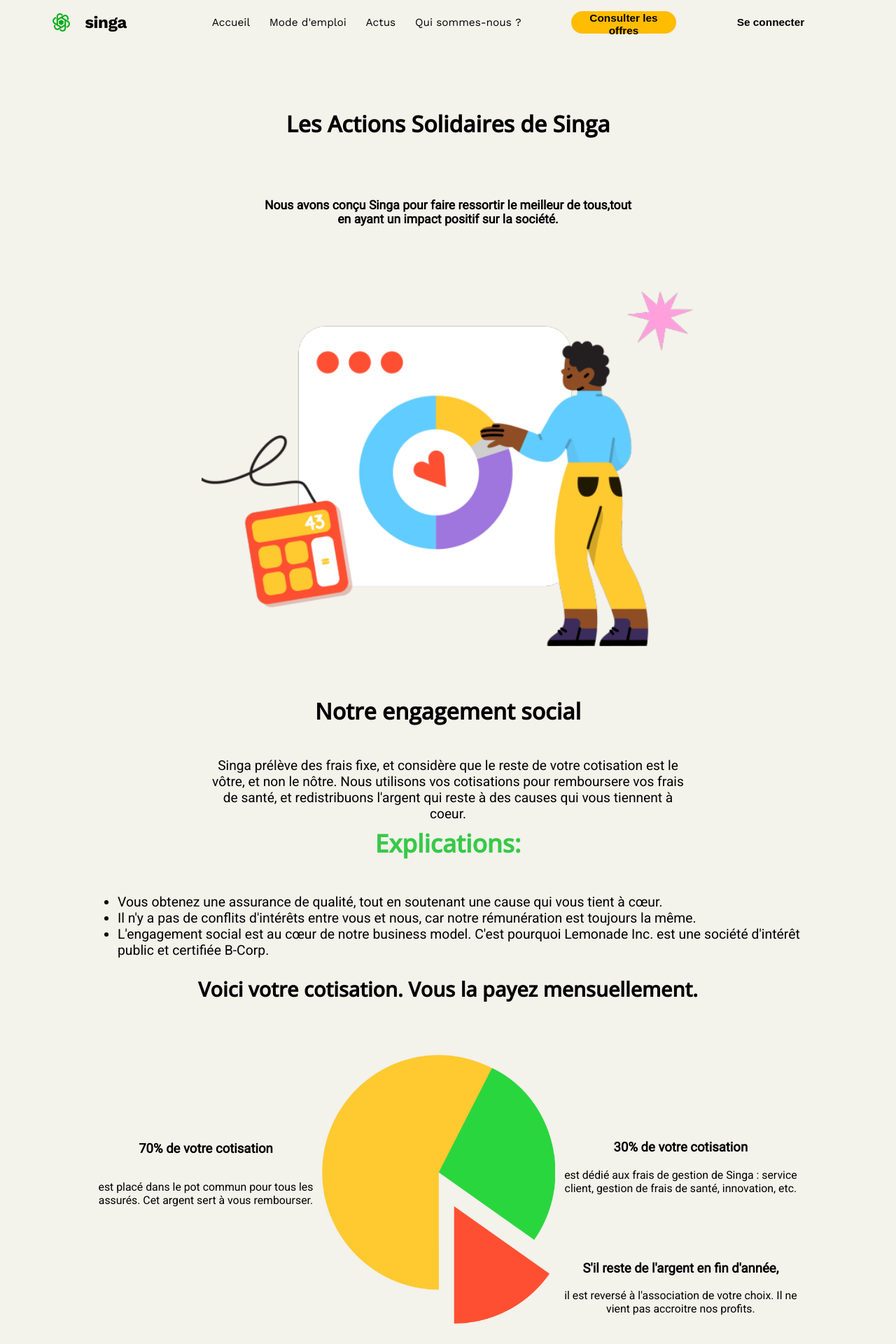
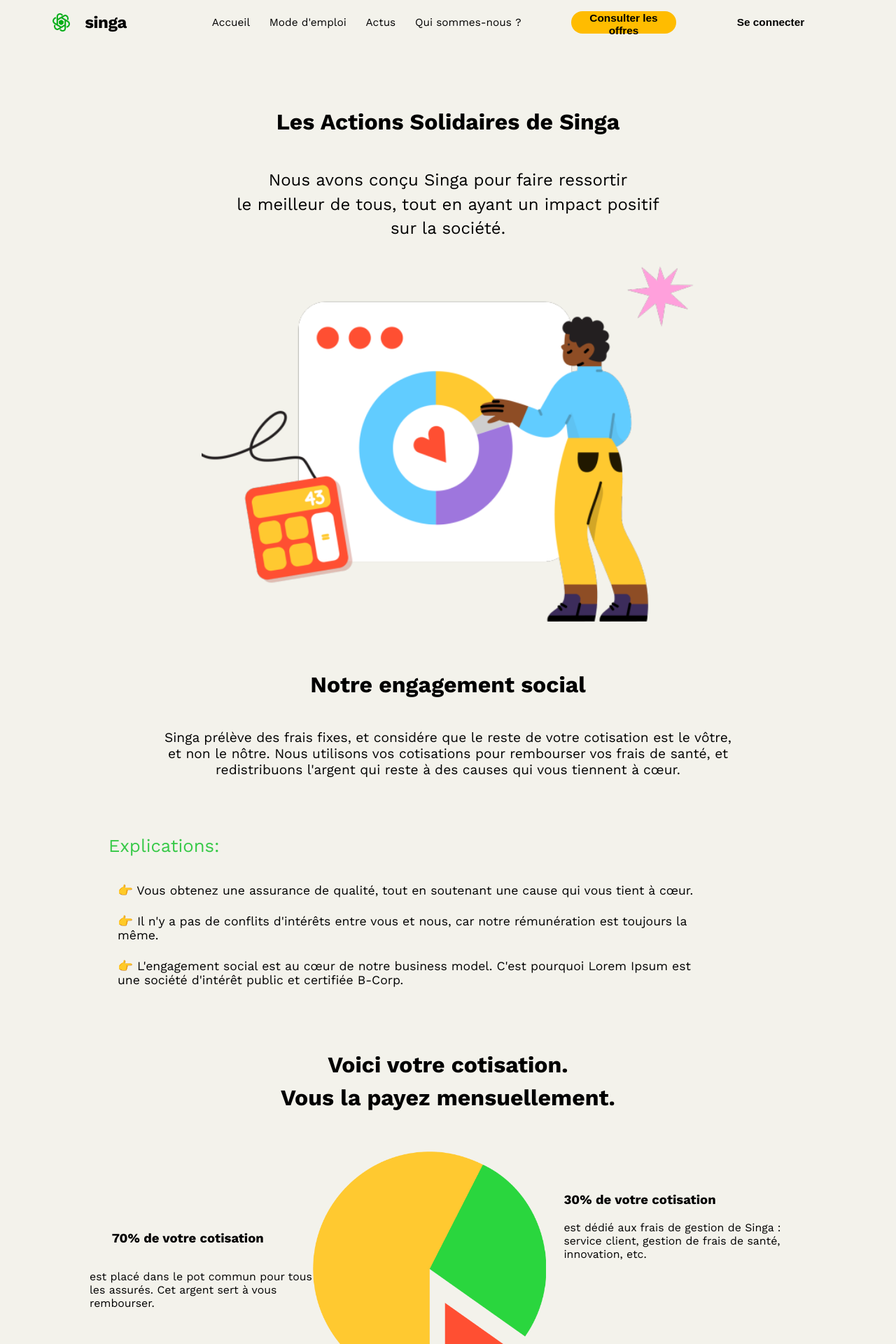
Before and after one commit to WildCodeSchool/paris-0921-project3-my-singa-assurance, a React (Vite) app: page /actus in a window 1280 px wide. Shown: the top 1920 px of the page at 70% size. Built offline with nearby package versions, Linux system fonts and the light colour scheme.

Commit message:
fixes few css fixes and mispelling

```diff
--- a/src/components/Actus.jsx
+++ b/src/components/Actus.jsx
@@ -6,35 +6,54 @@ import Camembert from '/assets/Camembert.png';
 import style from './style/Actus.module.scss';
 
 function Actus() {
+  const Emoji = (props) => (
+    <span className={style.emojiHandright} role="img" aria-label={props.label ? props.label : ''} aria-hidden={props.label ? 'false' : 'true'}>
+      {props.symbol}
+    </span>
+  );
+
   return (
     <div className={style.mainActusPageContainer}>
       <div className={style.textActus}>
         <h2 className={style.actustitle}>Les Actions Solidaires de Singa</h2>
-        <p className={style.actusdescription}>
-          Nous avons conçu Singa pour faire ressortir le meilleur de tous,tout en ayant un impact positif sur la société.
-        </p>
+        <div className={style.actustitleMain}>
+          <p className={style.actusdescription}>Nous avons conçu Singa pour faire ressortir </p>
+          <p className={style.actusdescription}>le meilleur de tous, tout en ayant un impact positif </p>
+          <p className={style.actusdescription}>sur la société.</p>
+        </div>
         <div className={style.imageActionMain}>
           <img alt="ActionSolideimg" src={ActionSolide} className={style.actionImg} />
         </div>
         <div className={style.engagementContainer}>
           <h2 className={style.engagement}>Notre engagement social</h2>
           <p className={style.engagementdescription}>
-            Singa prélève des frais fixe, et considère que le reste de votre cotisation est le vôtre, et non le nôtre. Nous utilisons vos cotisations
-            pour remboursere vos frais de santé, et redistribuons l&apos;argent qui reste à des causes qui vous tiennent à coeur.
+            Singa prélève des frais fixes, et considére que le reste de votre cotisation est le vôtre, et non le nôtre. Nous utilisons vos cotisations
+            pour rembourser vos frais de santé, et redistribuons l&apos;argent qui reste à des causes qui vous tiennent à cœur.
           </p>
         </div>
         <div className={style.explications}>
           <h2 className={style.explicationstitle}>Explications:</h2>
           <ul className={style.explicationsTable}>
-            <li>Vous obtenez une assurance de qualité, tout en soutenant une cause qui vous tient à cœur.</li>
-            <li>Il n&apos;y a pas de conflits d&apos;intérêts entre vous et nous, car notre rémunération est toujours la même.</li>
-            <li>
-              L&apos;engagement social est au cœur de notre business model. C&apos;est pourquoi Lemonade Inc. est une société d&apos;intérêt public et
-              certifiée B-Corp.
+            <li className={style.explicationsTableli}>
+              {' '}
+              <Emoji label="backHand Index pointing left" symbol="👉" /> Vous obtenez une assurance de qualité, tout en soutenant une cause qui vous
+              tient à cœur.
+            </li>
+            <li className={style.explicationsTableli}>
+              {' '}
+              <Emoji label="backHand Index pointing left" symbol="👉" /> Il n&apos;y a pas de conflits d&apos;intérêts entre vous et nous, car notre
+              rémunération est toujours la même.
+            </li>
+            <li className={style.explicationsTableli}>
+              <Emoji label="backHand Index pointing left" symbol="👉" /> L&apos;engagement social est au cœur de notre business model. C&apos;est
+              pourquoi Lorem Ipsum est une société d&apos;intérêt public et certifiée B-Corp.
             </li>
           </ul>
         </div>
-        <h2 className={style.camembertTitle}>Voici votre cotisation. Vous la payez mensuellement.</h2>
+        <div className={style.camembertTitle}>
+          <h2 className={style.camembertTitleText}>Voici votre cotisation.</h2>
+          <h2 className={style.camembertTitleText}>Vous la payez mensuellement.</h2>
+        </div>
         <div className={style.camembert}>
           <div className={style.camembertDescription}>
             <div className={style.leftDescription}>
--- a/src/components/style/Actus.module.scss
+++ b/src/components/style/Actus.module.scss
@@ -1,5 +1,4 @@
-@import url('https://fonts.googleapis.com/css2?family=Open+Sans:wght@500&display=swap');
-@import url('https://fonts.googleapis.com/css2?family=Roboto&display=swap');
+@import url('https://fonts.googleapis.com/css2?family=Open+Sans&family=Work+Sans');
 
 .mainActusPageContainer {
   display: flex;
@@ -14,20 +13,20 @@
 }
 
 .actustitle {
-  font-family: 'Open Sans', sans-serif;
+  font-family: 'work Sans', sans-serif;
   font-size: 2em;
 }
 
-.actusdescription {
+.actustitleMain {
+  align-items: center;
   display: flex;
-  font-family: 'Roboto', sans-serif;
-  font-size: 1.1em;
-  color: black;
-  padding: 4%;
-  margin-left: 20%;
-  margin-right: 20%;
-  text-align: center;
-  font-weight: bold;
+  flex-direction: column;
+  margin-bottom: 3vh;
+  .actusdescription {
+    font-family: 'work Sans', sans-serif;
+    font-size: 1.5em;
+    margin-bottom: -2.2vh;
+  }
 }
 
 .actionImg {
@@ -40,55 +39,59 @@
   justify-content: space-evenly;
   flex-direction: column;
   align-items: center;
-  width: 66%;
+  width: 80%;
   text-align: center;
-  margin-bottom: 8vh;
+  margin-bottom: 15vh;
   margin-top: 5vh;
 }
 
 .engagement {
-  font-family: 'Open Sans', sans-serif;
+  font-family: 'work Sans', sans-serif;
   font-size: 2em;
 }
 
 .engagementdescription {
-  font-family: 'Roboto', sans-serif;
+  font-family: 'work Sans', sans-serif;
   font-size: 1.2em;
-  color: black;
 }
 
 .explications {
-  font-family: 'Roboto', sans-serif;
-  font-size: 1.1em;
-  color: black;
   display: flex;
   flex-direction: column;
   justify-content: space-around;
-  height: 20vh;
   text-align: initial;
+  margin-bottom: 3vh;
 }
 
 .explicationstitle {
-  font-family: 'Open Sans', sans-serif;
-  font-size: 2em;
-  text-align: center;
+  font-family: 'work Sans', sans-serif;
+  font-size: 1.6em;
+  margin-left: 2.1vw;
   color: #37c948;
+  font-weight: lighter;
 }
 
 .explicationsTable {
   justify-content: space-evenly;
-  height: 14vh;
+  list-style-type: none;
   display: flex;
   flex-direction: column;
-  font-family: 'Roboto', sans-serif;
+  font-family: 'work Sans', sans-serif;
   font-size: 1.1em;
   color: black;
+  width: 87%;
+  .explicationsTableli {
+    margin-bottom: 3vh;
+  }
 }
-
 .camembertTitle {
-  font-family: 'Open Sans', sans-serif;
-  font-size: 1.8em;
-  margin-top: 8%;
+  text-align: center;
+  margin-bottom: 3vh;
+  .camembertTitleText {
+    font-family: 'work Sans', sans-serif;
+    font-size: 2em;
+    margin-bottom: -2.2vh;
+  }
 }
 
 .camembertDescription {
@@ -100,15 +103,18 @@
 }
 
 .leftDescription {
-  text-align: center;
+  text-align: inherit;
   align-items: center;
   display: flex;
   flex-direction: column;
   justify-content: center;
   margin-bottom: 5%;
-  font-family: 'Roboto', sans-serif;
+  font-family: 'work Sans', sans-serif;
   font-size: 0.9em;
   color: black;
+  h3 {
+    margin-right: 3vw;
+  }
 }
 
 .camembertImg {
@@ -116,13 +122,23 @@
 }
 
 .rightDescription {
-  text-align: center;
+  text-align: inherit;
   align-items: center;
   display: flex;
   flex-direction: column;
   justify-content: space-between;
-  margin-top: 10%;
-  font-family: 'Roboto', sans-serif;
+  font-family: 'work Sans', sans-serif;
   font-size: 0.9em;
-  color: black;
+  margin-top: 5vh;
+  margin-left: 2vw;
 }
+
+.downDescription {
+  text-align: inherit;
+  align-items: center;
+  display: flex;
+  flex-direction: column;
+  justify-content: space-between;
+  font-family: 'work Sans', sans-serif;
+  font-size: 0.9em;
+}
--- a/src/formSignUp/FormSignUpStep2.jsx
+++ b/src/formSignUp/FormSignUpStep2.jsx
@@ -20,7 +20,7 @@ const validationSchema = Yup.object().shape({
   password: Yup.string()
     .matches(
       /^(?=.*?[A-Z])(?=.*?[a-z])(?=.*?[0-9])(?=.*?[#?!@$%^&*-]).{8,}$/,
-      'Doit contenir au moins 8 caractères, 1 majuscule, un chiffre et un caratère spécial',
+      'Doit contenir au moins 8 caractéres, 1 majuscule, un chiffre et un caractére spécial',
     )
     .required('Mot de passe requis'),
   confirmPassword: Yup.string().oneOf([Yup.ref('password'), null], 'Le mot de passe doit correspondre'),
--- a/src/subscriber/style/SubscriberContrat.module.scss
+++ b/src/subscriber/style/SubscriberContrat.module.scss
@@ -3,7 +3,7 @@
 .mainContratsContainer {
   display: flex;
   flex-direction: column;
-  margin-top: 8%;
+  margin-top: 10.9vh;
   margin-bottom: 14%;
   margin-left: 15%;
   .personas {
@@ -20,7 +20,7 @@
 .textContainer {
   background: white;
   border-radius: 20px;
-  width: 90%;
+  width: 80%;
   margin-bottom: 4%;
 }
 
@@ -35,8 +35,11 @@
   }
 }
 
-.titleContrat, .documentTitle{
-  font-family: 'Work Sans', sans-serif;
+.titleContrat,
+.documentTitle {
+  font-size: large;
+  font-weight: bold;
+  font-family: 'work sans', sans-serif;
 }
 
 .prixContrat {
@@ -46,10 +49,10 @@
   justify-content: space-between;
   height: 5vh;
   h4 {
-    font-size: 1.5em;
+    font-size: 1.4em;
   }
   b {
-    font-size: 1.5em;
+    font-size: 1.4em;
   }
 }
 
@@ -68,7 +71,7 @@
   display: flex;
   flex-direction: column;
   justify-content: center;
-  width: 90%;
+  width: 80%;
 }
 
 .containerDocuments {
--- a/src/subscriber/style/SubscriberHasRecipients.module.scss
+++ b/src/subscriber/style/SubscriberHasRecipients.module.scss
@@ -24,9 +24,9 @@
       width: 20vw;
       background-color: #ffbc00;
       border: none;
-      font-family: 'Open Sans', sans-serif;
-      font-size: 1.2em;
-      font-weight: bold;
+      font-family: 'work Sans', sans-serif;
+      font-weight: 600;
+      font-size: large;
     }
   }
 }
--- a/src/subscriber/style/SubscriberOneRecipient.module.scss
+++ b/src/subscriber/style/SubscriberOneRecipient.module.scss
@@ -1,16 +1,17 @@
 @import url('https://fonts.googleapis.com/css2?family=Open+Sans&family=Work+Sans');
 
 .subscriberWelcomePageBeneficiariesImageMain {
-  width: 100%;
+  width: 91%;
   height: 100vh;
   font-family: 'work sans', sans-serif;
+  margin-left: 8vw;
   .subscriberWelcomePageBeneficiariesImagePortrait {
     display: flex;
     margin-top: 13vh;
     align-items: center;
     margin-bottom: 5%;
     img {
-      width: 10%;
+      width: 7%;
       margin-left: 4%;
     }
     .subscriberWelcomePageBeneficiariesImagePortraitdetailBreak {
```
Also changed, not shown: src/subscriber/SubscriberFactures.jsx (+4 -4 lines), src/subscriber/style/SubscriberFacture.module.scss (+26 -13 lines).
